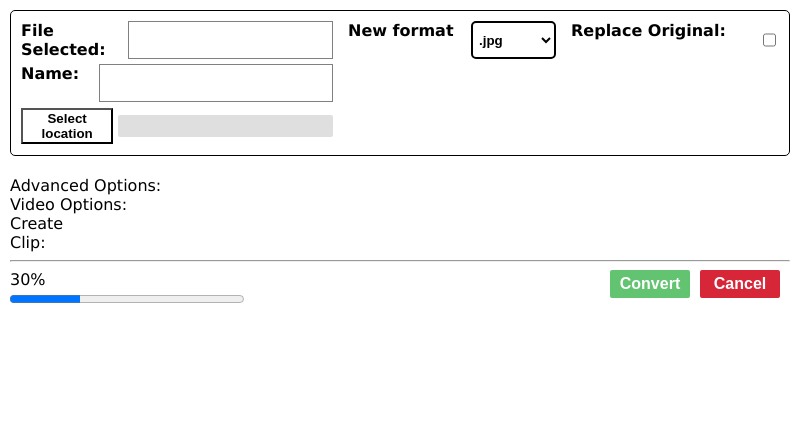
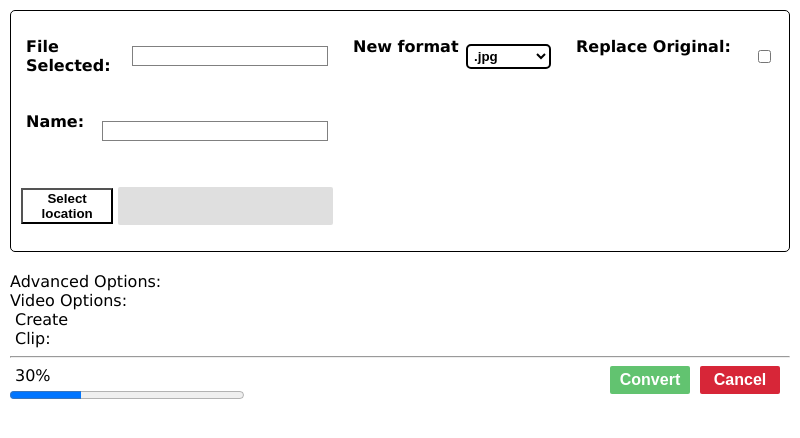
Before and after one commit to Materia597/File-Viewer, an Electron app: page file manipulation pages/convert format.html in a window 800 px wide. Drawn offline with Linux system fonts and the light colour scheme; no server answers.

Commit message:
added simple conversion functionality
Conversion can now be done in the convert format html file with a defined function (only works for videos). This has limited functionality and the result can only be put in the folder the original is in.

```diff
--- a/file manipulation pages/convert format.html
+++ b/file manipulation pages/convert format.html
@@ -11,13 +11,13 @@
 
     <div id="main-options">
         <label for="file-select">
-            File Selected:
-            <input type="text" id="selected-file's-name" readonly>
+            <p>File Selected:</p>
+            <p id="selected-file's-name" class="highlight"></p>
         </label>
 
         <label for="new-format">
-            New format
-            <select name="new-format" id="new-format-select">
+            <p>New format</p>
+            <select name="new-format" id="new-format-select" class="highlight">
                 <optgroup label="Images" id="image-formats">
                     <option value="convert:jpg">.jpg</option>
                     <option value="convert:png">.png</option>
@@ -40,18 +40,18 @@
         </label>
 
         <label for="replace">
-            Replace Original:
-            <input type="checkbox" name="replace" id="going-to-replace">
+            <p>Replace Original:</p>
+            <input type="checkbox" name="replace" id="going-to-replace" class="highlight">
         </label>
 
         <label for="copy's-name">
-            Name:
-            <input type="text" name="copy's-name" id="name-of-copy">
+            <p>Name:</p>
+            <input type="text" name="copy's-name" id="name-of-copy" class="highlight">
         </label>
 
         <div id="select-location">
             <button>Select location</button>
-            <input type="text" readonly>
+            <p id="output-file-location"></p>
         </div>
 
 
@@ -80,7 +80,7 @@
     </div>
 
     <label for="converting-progress">30%</label>
-    <progress id="converting-progress" max="100" value="30">30%</progress>
+    <progress id="converting-progress" max="100" value="30.5">30%</progress>
 
     </iframe>
 </body>
--- a/file manipulation pages/convert format.js
+++ b/file manipulation pages/convert format.js
@@ -10,6 +10,18 @@ movingImageGroup.style.display = "none"
 videoGroup.style.display = "none"
 
 const fileNameDisplay = document.getElementById("selected-file's-name")
+
+
+const nameField = document.getElementById('name-of-copy')
+const formatOption = document.getElementById('new-format-select')
+const replaceOriginalCheckbox = document.getElementById('going-to-replace')
+
+
+const confirmButton = document.getElementById('confirmation-button')
+const cancelButton = document.getElementById('cancel-button')
+
+
+const progressBar = document.getElementById('converting-progress')
 
 
 /**
@@ -35,3 +47,18 @@ const setupOptions = (mediaType, fileName) => {
 
 
 }
+
+window.convertion.convertionProgress((_event, progress) => {
+    console.log(progress)
+    progressBar.value = progress.percent
+})
+
+window.convertion.convertionComplete((_event, dummy) => {
+    console.log("Conversion Compelte")
+    progressBar.value = 100
+})
+
+
+const convertRaw = (filePath, newFormat) => {
+    window.convertion.convertVideo(filePath, newFormat)
+}
--- a/file manipulation pages/convert style.css
+++ b/file manipulation pages/convert style.css
@@ -106,7 +106,7 @@ body {
     width: 30%;
 }
 
-#select-location > input[type="text"] {
+#select-location > p {
     background: #dfdfdf;
     width: 70%;
     border: none;
@@ -142,15 +142,28 @@ progress {
 label {
     width: 100%;
     display: flex;
+    align-content: center;
     justify-content:space-between;
+    align-items: flex-start;
+    padding: 0px 5px;
+    margin: 0;
 }
 
-label > input[type="text"] {
+label > input[type="text"], label > .highlight {
+    align-self: center;
+    border: 1px gray solid;
+}
+
+label > p.highlight, label > input[type="text"].highlight {
     width: 75%;
-    border: 1px gray solid;
+    height: 1.25em;
 }
 
 label > input[type="text"]:focus {
     border: 1px gray solid;
     outline: none;
 }
+
+#name-of-copy {
+    font-size: 1em;
+}
--- a/preload.js
+++ b/preload.js
@@ -48,6 +48,12 @@ contextBridge.exposeInMainWorld('collectionWindow', {
     getData: () => ipcRenderer.send('get:collection-data')
 })
 
+contextBridge.exposeInMainWorld('convertion', {
+    convertVideo: (filePath, newFormat) => {ipcRenderer.send('change:file:convert-format', filePath, newFormat)},
+    convertionProgress: (callback) => {ipcRenderer.on('convert:progress', callback)},
+    convertionComplete: (callback) => {ipcRenderer.on('convert:complete', callback)}
+})
+
 contextBridge.exposeInMainWorld('openNewWindow', {
     newWindow: (filePath, directory) => {
         if(!availableWindows.includes(filePath)) throw new Error("filePath is not allowed")
```
Also changed, not shown: main.js (+7 -5 lines).
